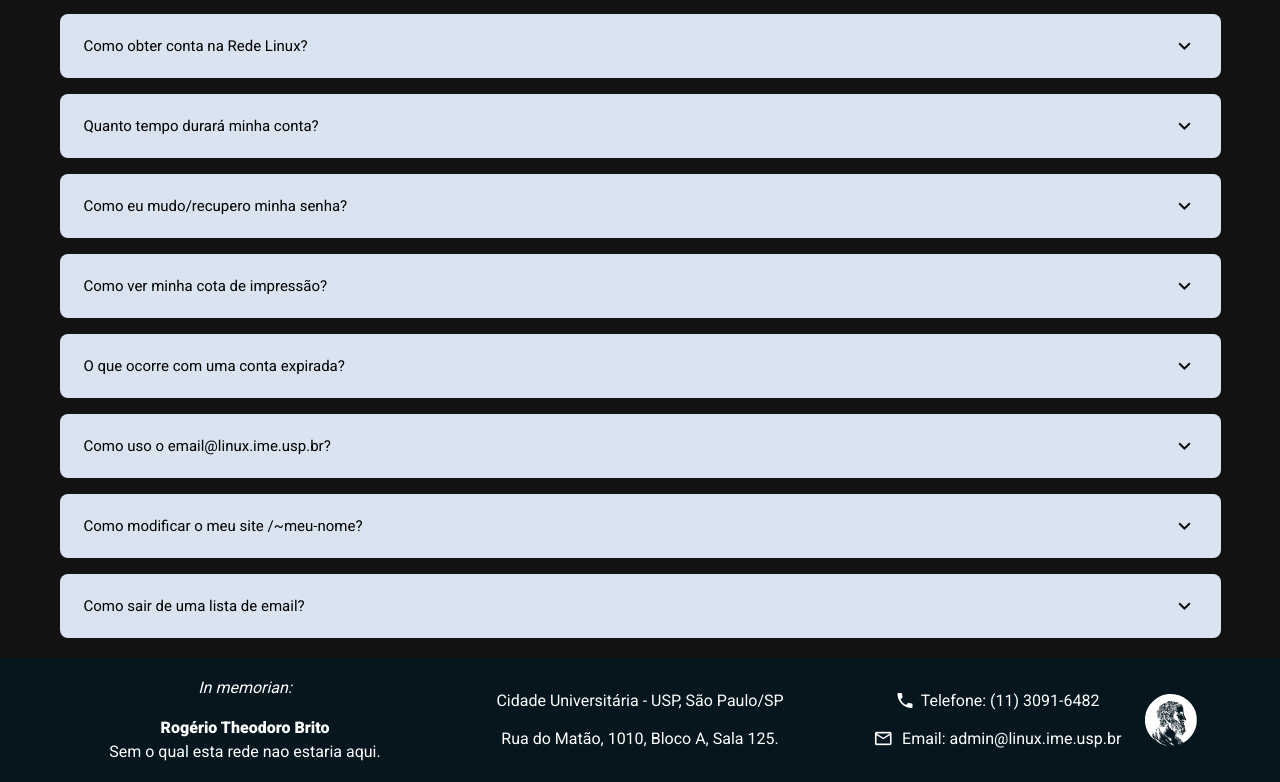
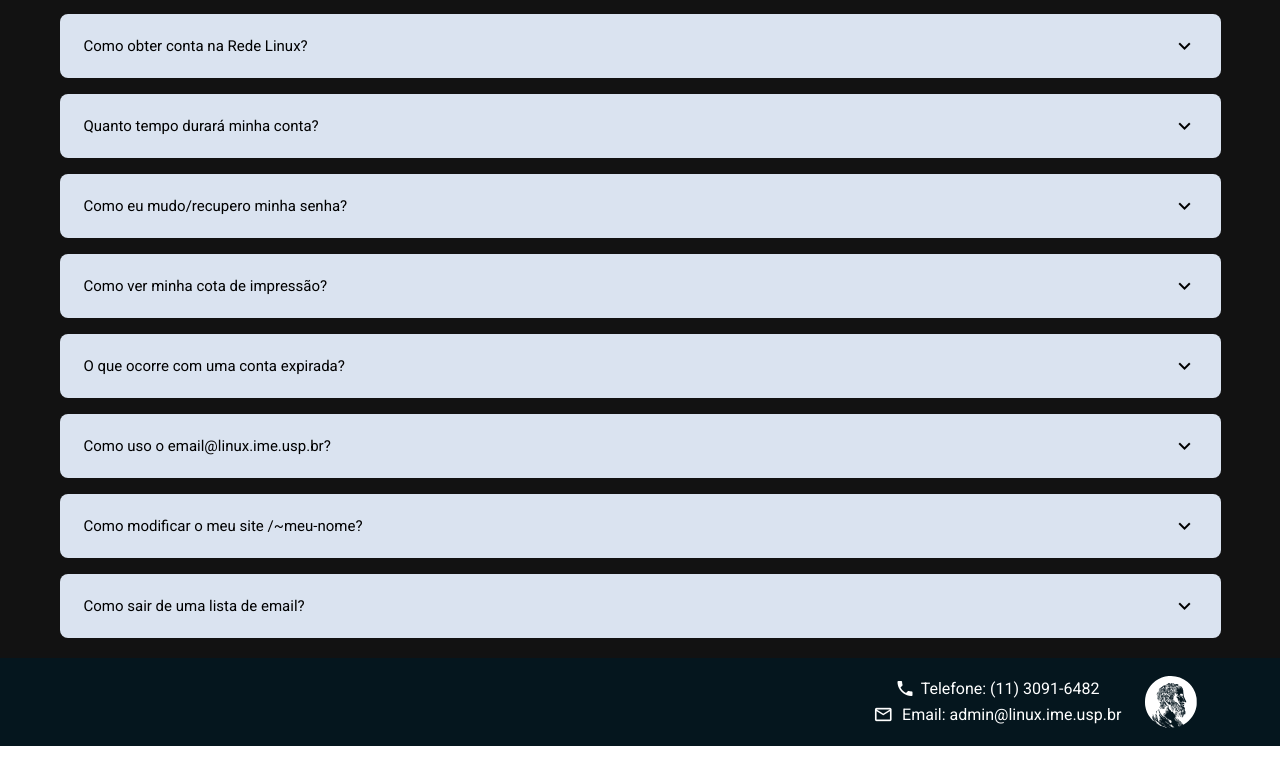
Before and after one commit to uspcodelab/bootcamp-2022, a Nuxt app: page / in a window 1280 px wide. Shown: the part 1254-2036 px from the top of the page. After the commit the page ends 2000 px from the top, so only its background shows below. Built offline with nearby package versions, Linux system fonts and the light colour scheme.

Commit message:
Generaliza o componente de texto do footer com slots e adiciona flex-helpers
Signed-off-by: Jose Lucas Silva Mayer <josemayer@usp.br>

```diff
--- a/components/FooterTexto.vue
+++ b/components/FooterTexto.vue
@@ -1,40 +1,15 @@
 <template>
-  <div class="FooterDiv">
-    <span v-if="linha1 != ''" v-html="linha1"> </span>
-    <span v-if="linha2 != ''" v-html="linha2" id="nome"> </span>
-    <span v-if="linha3 != ''" v-html="linha3"> </span>
+  <div class="d-flex flex-row justify-space-between">
+    <div class="d-flex flex-column align-center text-center FooterDiv">
+       <slot name="left"></slot>
+    </div>
+    <slot name="right"></slot>
   </div>
 </template>
-<script>
-export default {
-  props: {
-    linha1: {
-      type: String,
-      default: "",
-    },
-    linha2: {
-      type: String,
-      default: "",
-    },
-    linha3: {
-      type: String,
-      default: "",
-    },
-  },
-};
-</script>
 
 <style scoped>
 .FooterDiv {
-  height: 100%;
-  display: flex;
-  flex-direction: column;
-  align-items: center;
+  flex: 1;
   justify-content: space-evenly;
-  text-align: center;
-}
-
-#nome > * {
-  margin: 100px;
 }
 </style>
```
